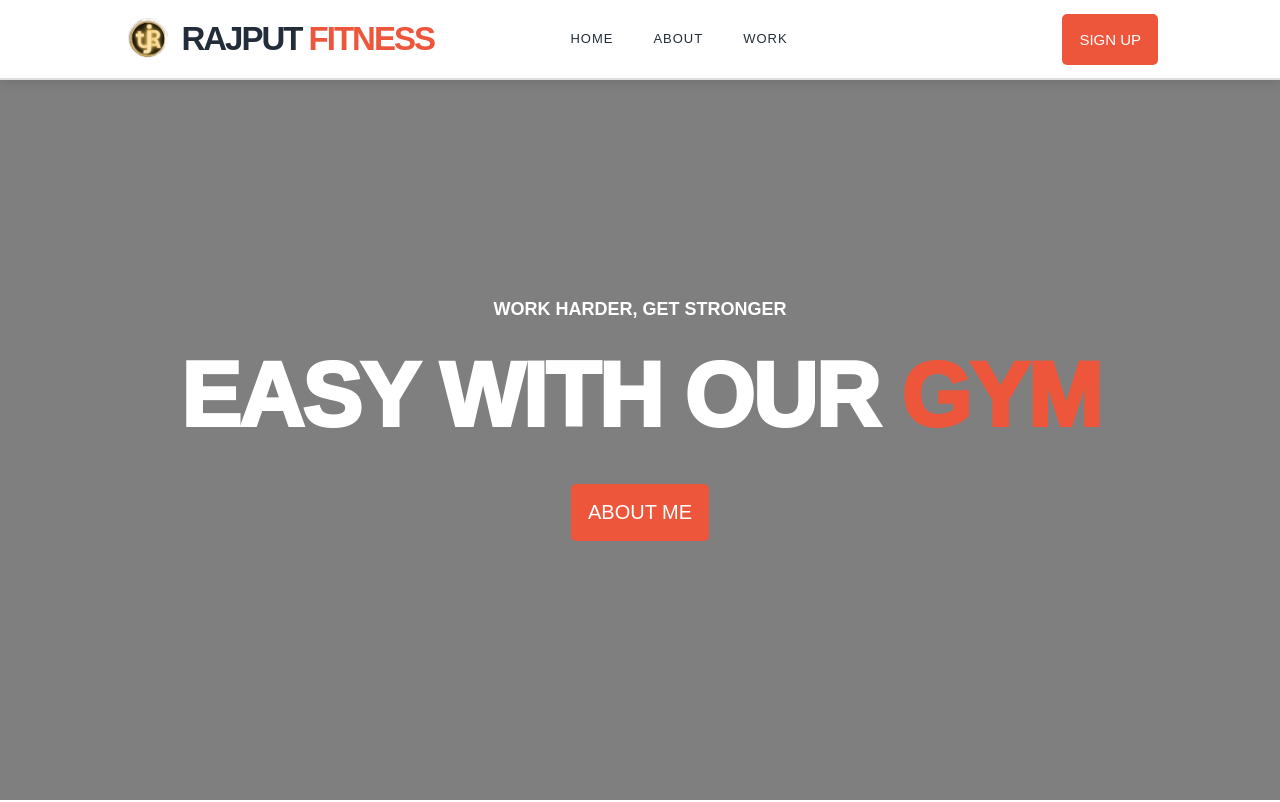
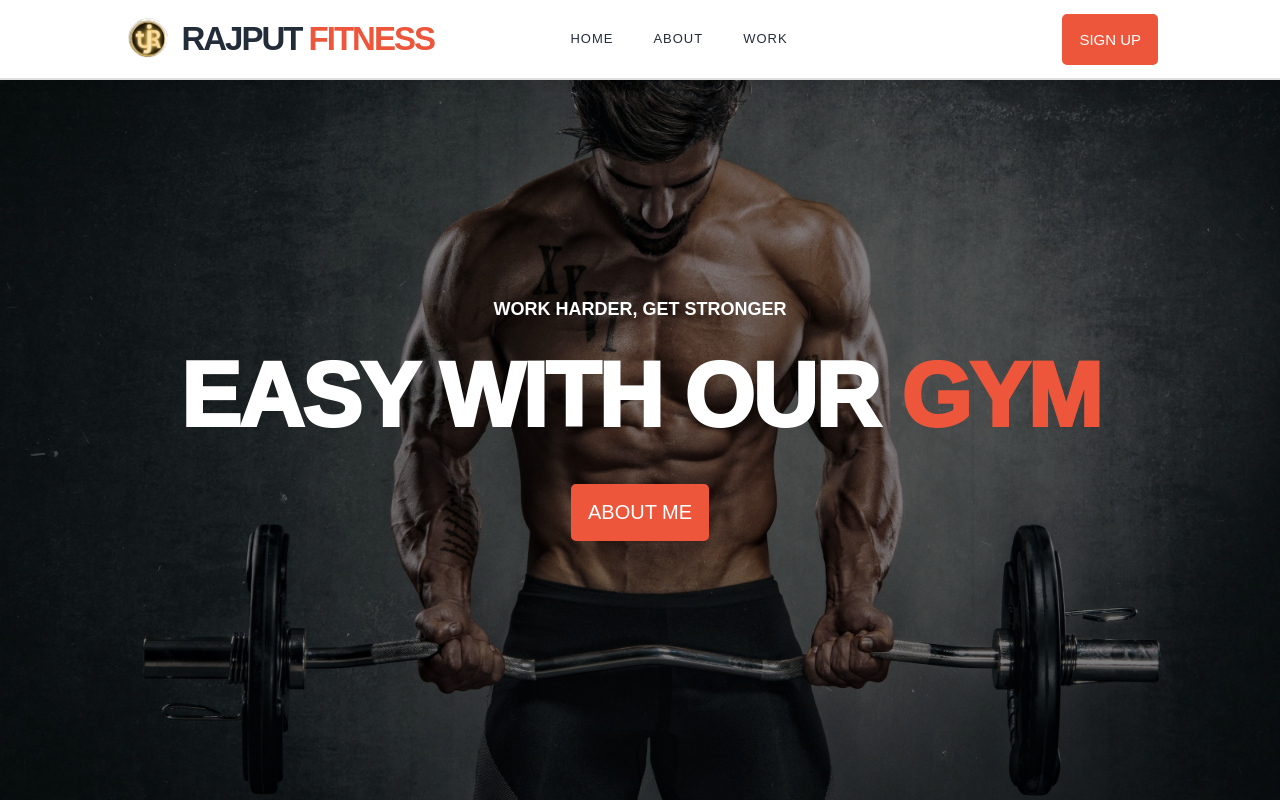
Before and after one commit to CodeWithKrishna-2653/Rajput-Fitness, a plain HTML site: page index.html in a window 1280 px wide. Shown: the top 802 px of the page. Drawn offline with Linux system fonts and the light colour scheme.

Commit message:
set new image

```diff
--- a/index.html
+++ b/index.html
@@ -62,7 +62,7 @@
 
     <!-- Home Background -->
 
-    <img src="IMG/" width="1366" height="695" alt="Background" />
+    <img src="IMG/background.jpg" width="1366" height="695" alt="Background" />
 
     <!-- Home content -->
 
```
